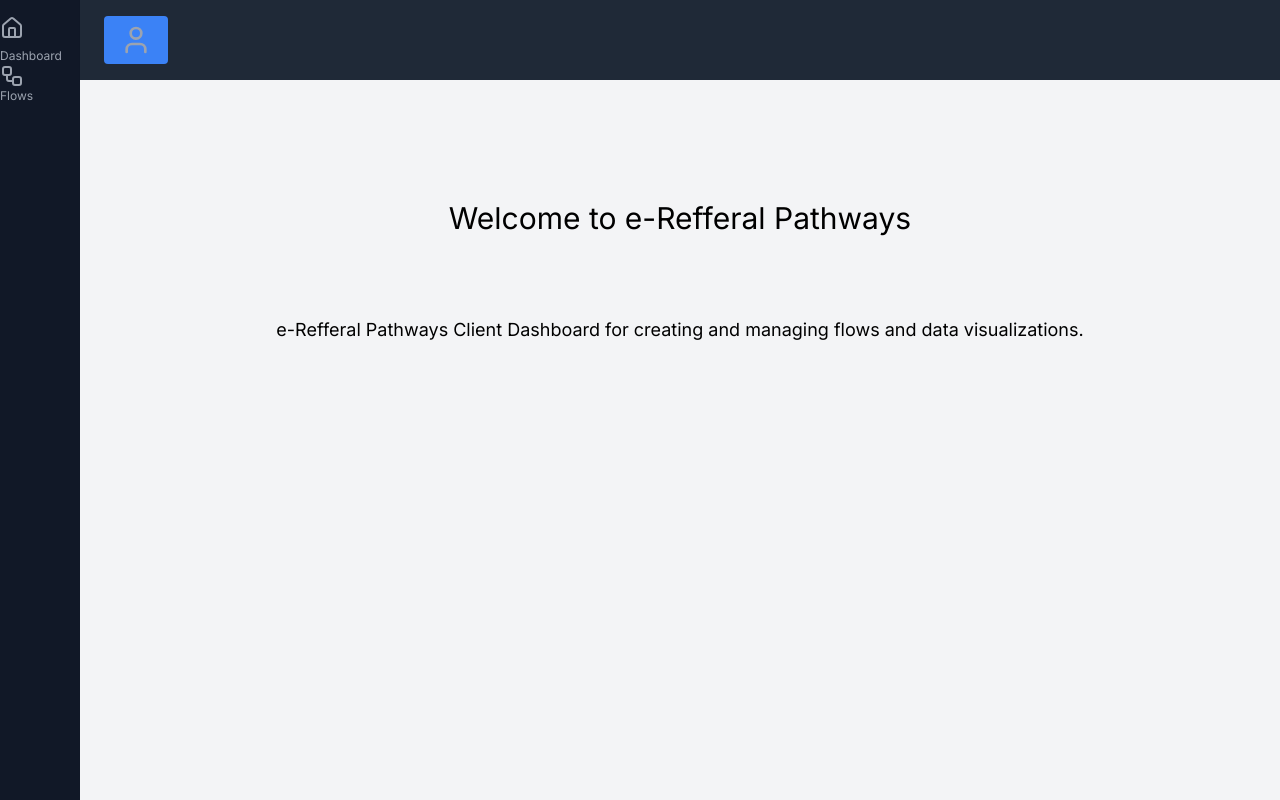
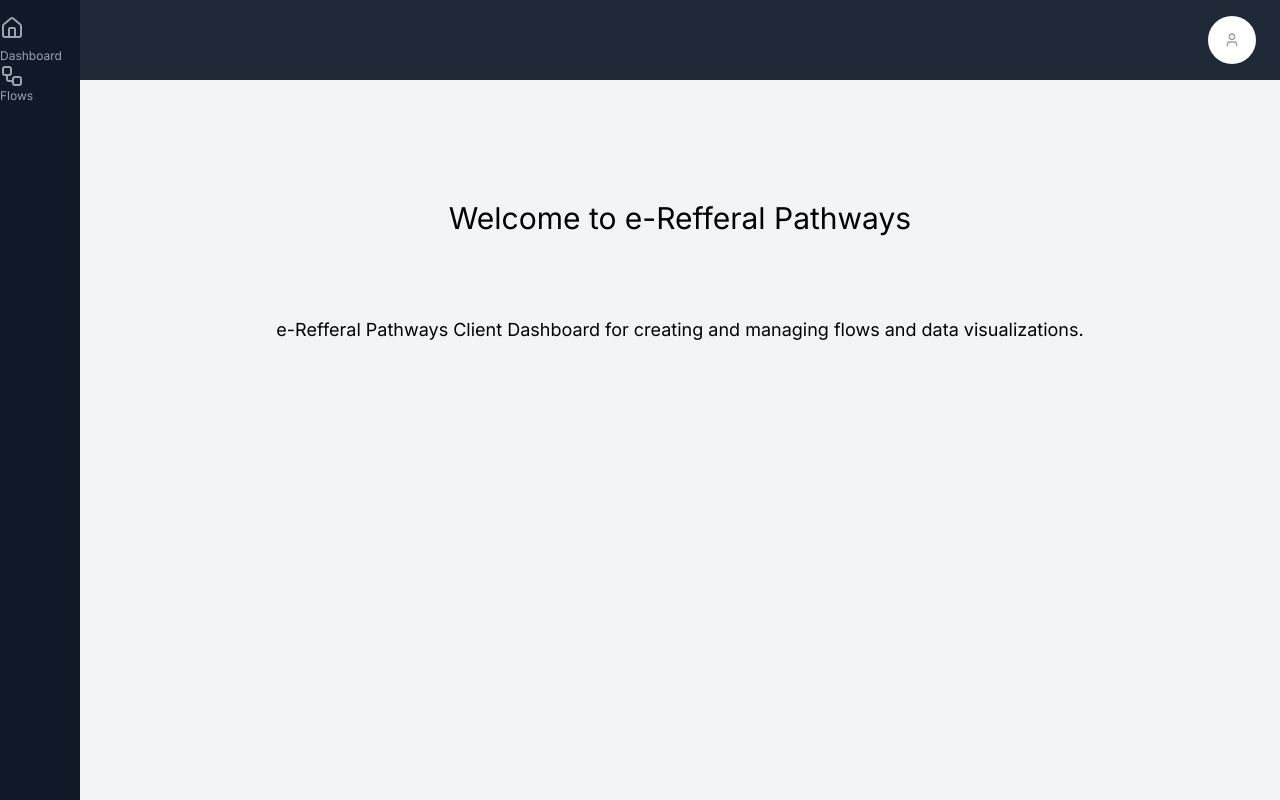
Before and after one commit to dsti-sl/e-referral, a Next.js app: page / in a window 1280 px wide. Built offline with nearby package versions, Linux system fonts and the light colour scheme.

Commit message:
Fixed the User Avatar button stylings.

```diff
--- a/src/components/Header.tsx
+++ b/src/components/Header.tsx
@@ -7,7 +7,8 @@ export default function Header() {
   return (
     <header className="bg-gray-800 text-white shadow-sm">
       <div className="container mx-auto flex items-center justify-between px-6 py-4">
-        <div className="items-left flex space-x-4">
+        <div className="flex-1"></div>
+        <div className="items-right flex justify-end space-x-4">
           <User />
         </div>
       </div>
--- a/src/components/User.tsx
+++ b/src/components/User.tsx
@@ -28,12 +28,15 @@ export function User() {
   return (
     <DropdownMenu>
       <DropdownMenuTrigger asChild>
-        <Button onClick={() => {}} className="flex items-center gap-2">
+        <Button
+          onClick={() => {}}
+          className="flex h-12 w-12 items-center justify-center rounded-full bg-white text-gray-700 hover:bg-blue-500 hover:text-white"
+        >
           {user?.image ? (
             <Image
               src={user.image}
-              width={50}
-              height={50}
+              width={48}
+              height={48}
               alt="Avatar"
               className="rounded-full"
             />
```
